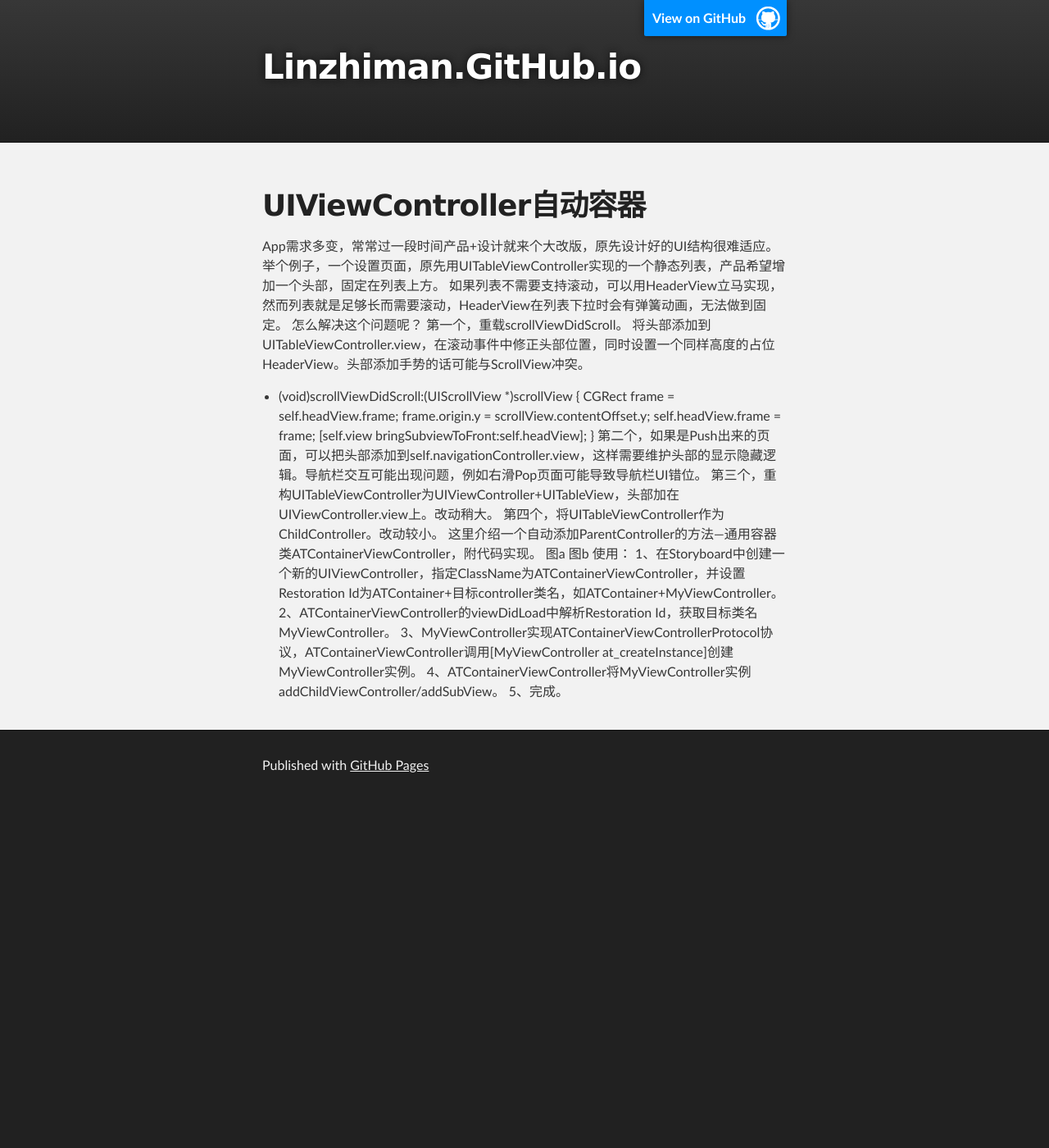
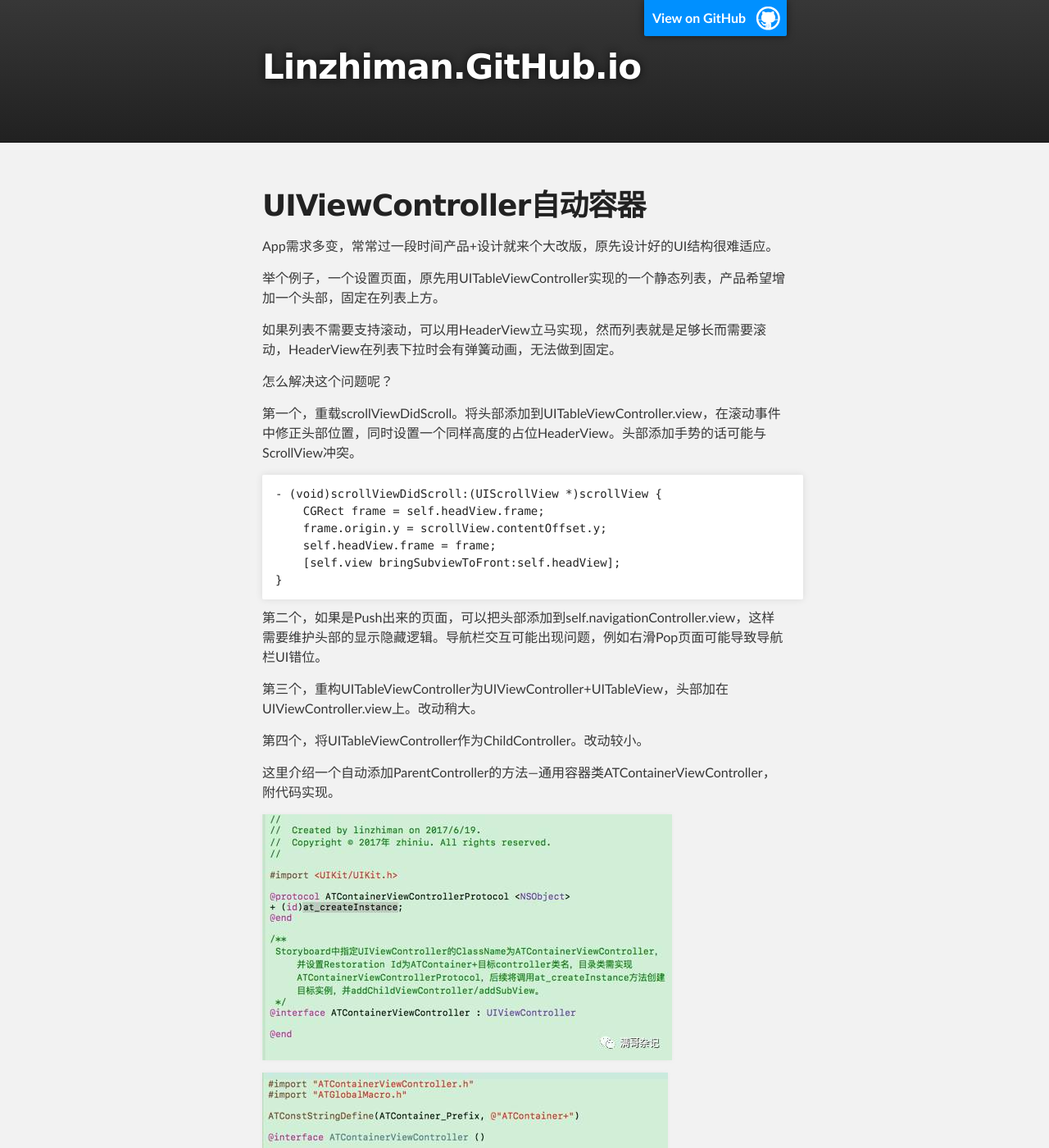
Before and after one commit to linzhiman/linzhiman.github.io, a Jekyll site: the page built from _posts/2017-06-20-UIViewController自动容器.md, in a window 1280 px wide and 1400 px high. Shown: the whole window at 82% size. Built offline with Jekyll 4.4.1, drawn with Linux system fonts in a browser that asks for light colours; some of the changed text lies outside the part shown.

Commit message:
Update 2017-06-20-UIViewController自动容器.md

```diff
--- a/_posts/2017-06-20-UIViewController自动容器.md
+++ b/_posts/2017-06-20-UIViewController自动容器.md
@@ -5,26 +5,41 @@ title: UIViewController自动容器
 # {{ page.title }}
 
 App需求多变，常常过一段时间产品+设计就来个大改版，原先设计好的UI结构很难适应。
+
 举个例子，一个设置页面，原先用UITableViewController实现的一个静态列表，产品希望增加一个头部，固定在列表上方。
+
 如果列表不需要支持滚动，可以用HeaderView立马实现，然而列表就是足够长而需要滚动，HeaderView在列表下拉时会有弹簧动画，无法做到固定。
+
 怎么解决这个问题呢？
-第一个，重载scrollViewDidScroll。
-将头部添加到UITableViewController.view，在滚动事件中修正头部位置，同时设置一个同样高度的占位HeaderView。头部添加手势的话可能与ScrollView冲突。
-- (void)scrollViewDidScroll:(UIScrollView *)scrollView {
-    CGRect frame = self.headView.frame;
-    frame.origin.y = scrollView.contentOffset.y;
-    self.headView.frame = frame;
-    [self.view bringSubviewToFront:self.headView];
-}
+
+第一个，重载scrollViewDidScroll。将头部添加到UITableViewController.view，在滚动事件中修正头部位置，同时设置一个同样高度的占位HeaderView。头部添加手势的话可能与ScrollView冲突。
+
+    - (void)scrollViewDidScroll:(UIScrollView *)scrollView {
+        CGRect frame = self.headView.frame;
+        frame.origin.y = scrollView.contentOffset.y;
+        self.headView.frame = frame;
+        [self.view bringSubviewToFront:self.headView];
+    }
+
 第二个，如果是Push出来的页面，可以把头部添加到self.navigationController.view，这样需要维护头部的显示隐藏逻辑。导航栏交互可能出现问题，例如右滑Pop页面可能导致导航栏UI错位。
+
 第三个，重构UITableViewController为UIViewController+UITableView，头部加在UIViewController.view上。改动稍大。
+
 第四个，将UITableViewController作为ChildController。改动较小。
+
 这里介绍一个自动添加ParentController的方法—通用容器类ATContainerViewController，附代码实现。
-图a
-图b
+
+![image](https://github.com/linzhiman/linzhiman.github.io/blob/master/resource/1706/UIViewController自动容器-1.jpg?raw=true)
+
+![image](https://github.com/linzhiman/linzhiman.github.io/blob/master/resource/1706/UIViewController自动容器-2.jpg?raw=true)
+
 使用：
 1、在Storyboard中创建一个新的UIViewController，指定ClassName为ATContainerViewController，并设置Restoration Id为ATContainer+目标controller类名，如ATContainer+MyViewController。
+
 2、ATContainerViewController的viewDidLoad中解析Restoration Id，获取目标类名MyViewController。
+
 3、MyViewController实现ATContainerViewControllerProtocol协议，ATContainerViewController调用[MyViewController at_createInstance]创建MyViewController实例。
+
 4、ATContainerViewController将MyViewController实例addChildViewController/addSubView。
+
 5、完成。
```
